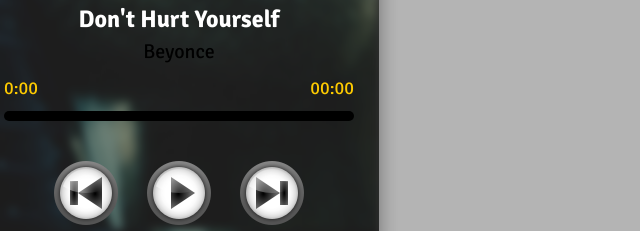
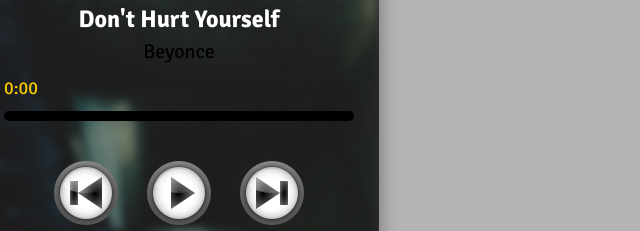
Before and after one commit to rakerunner2021/rsschool-audio-player, a plain HTML site: page index.html in a window 1280 px wide. Shown: the part 451-682 px from the top of the page, 461-1101 px from the left. Drawn offline with nearby package versions, Linux system fonts and the light colour scheme.

Commit message:
fix: fix duration timer

```diff
--- a/index.html
+++ b/index.html
@@ -18,7 +18,7 @@
             <audio src="./assets/audio/Don't Hurt Yourself.mp3" class="audio" preload="metadata"></audio>
             <div class="time">
                 <div class="current-time">00:00</div>
-                <div class="duration">00:00</div>
+                <div class="duration"></div>
             </div>
             <div class="progress-container">
                 <div class="progress-line"></div>
```
